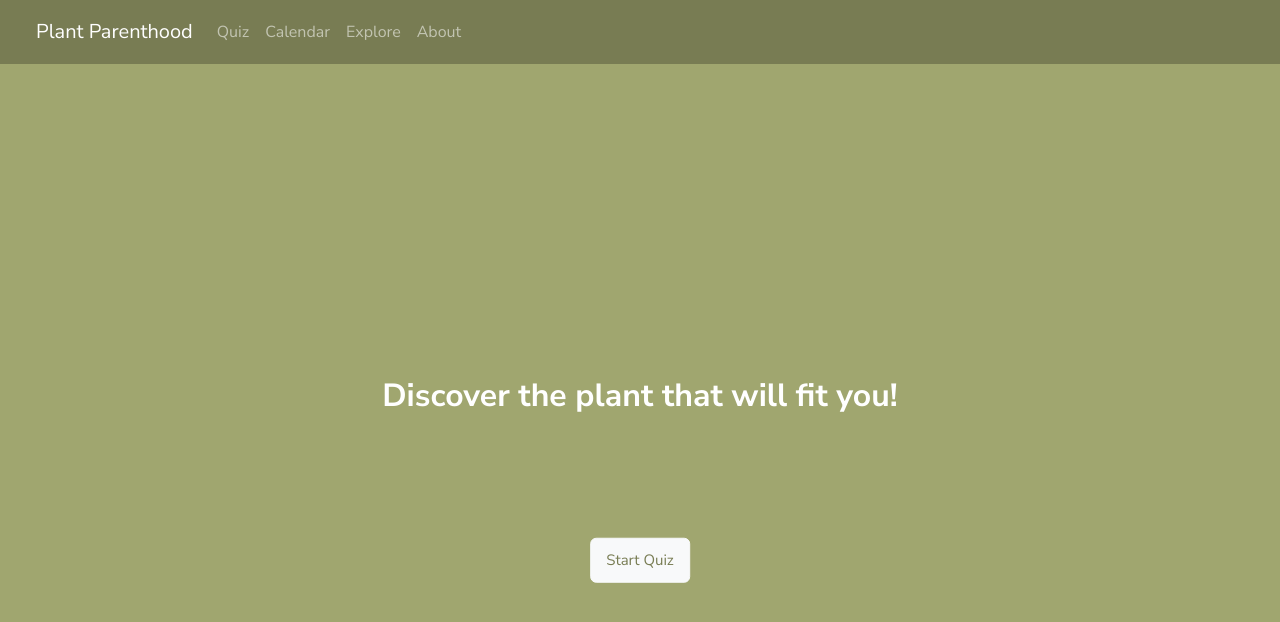
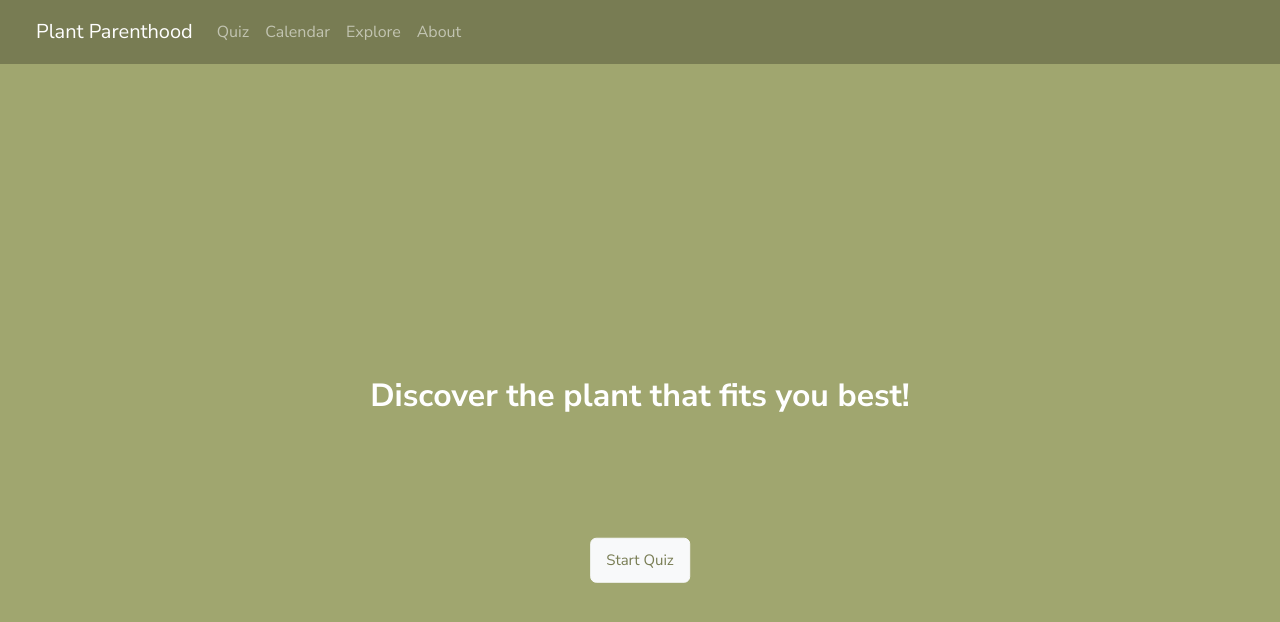
Before and after one commit to info340-au22/Plant-Parenthood-INFO-340, a React (Create React App) app: page /Quiz.js in a window 1280 px wide. Shown: the top 622 px of the page. Built offline with nearby package versions, Linux system fonts and the light colour scheme.

Commit message:
attempting quiz

```diff
--- a/src/components/Quiz.js
+++ b/src/components/Quiz.js
@@ -1,6 +1,6 @@
 import React from 'react';
 import { Routes, Route, Link, useNavigate } from "react-router-dom";
-import { QuizResult } from './QuizResult';
+import { QuizResult } from './QuizResult.js';
 import {BrowserRouter as Router} from 'react-router-dom';
 
 export function Quiz() {
@@ -17,13 +17,13 @@ export function Quiz() {
                     <section id="quiz-start">
                         <header className="quiz-header">
                             <div className="quiz-container">
-                                <h1>Discover the plant that will fit you!</h1>
+                                <h1>Discover the plant that fits you best!</h1>
                             </div>
                         </header>
 
                         <div className="quiz-contain">
 
-                            <Link to='./QuizResult.js'>
+                            <Link to='../QuizResult.js'>
                             {/* <button className="btn btn-light" aria-label="start quiz" as={Link} to='/QuizResult.js'> */}
                                 <button className="btn btn-light" aria-label="start quiz">
                                     <div className="big-start">Start Quiz</div>
```
